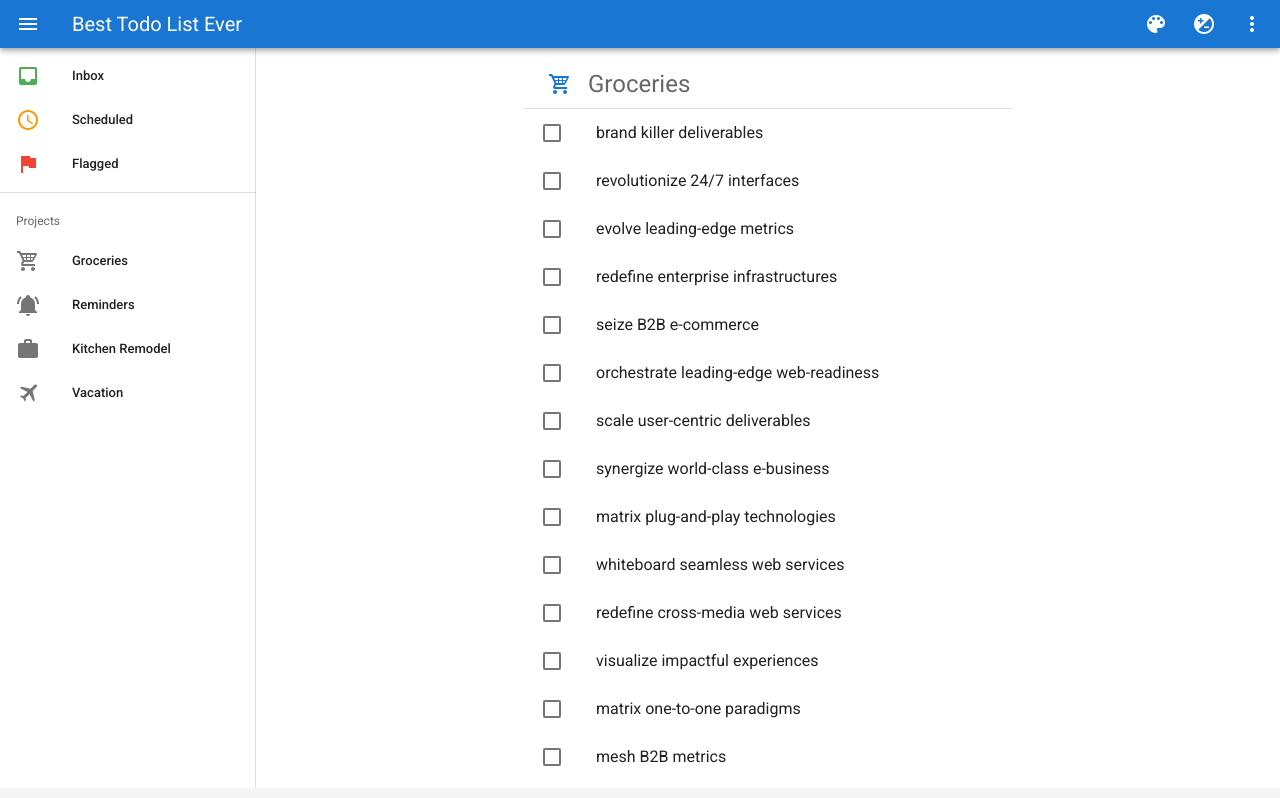
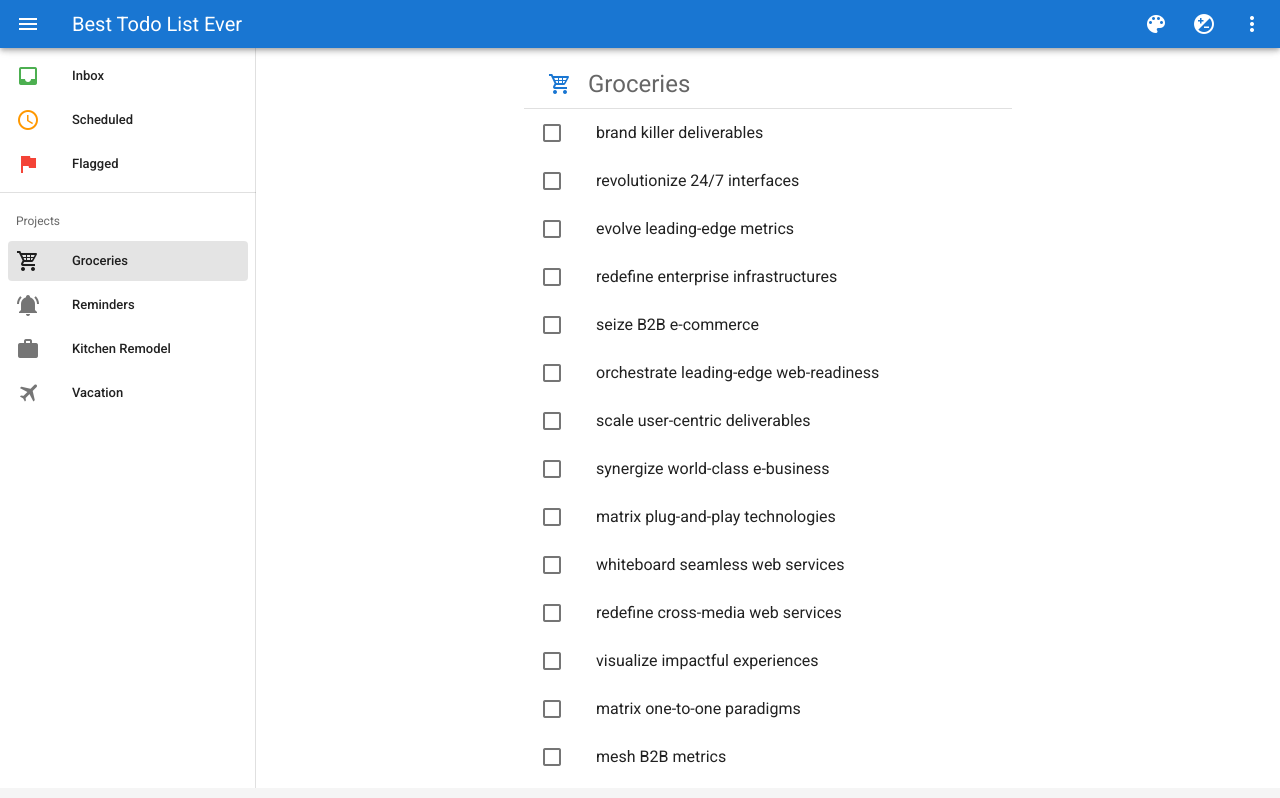
Before and after one commit to heyodai/cs456-final, a Vue app: page /groceries in a window 1280 px wide. Shown: the top 798 px of the page. Built offline with nearby package versions, Linux system fonts and the light colour scheme.

Commit message:
highlight active nav item

```diff
--- a/src/App.vue
+++ b/src/App.vue
@@ -20,7 +20,7 @@
       <v-list dense nav>
         <v-subheader>Projects</v-subheader>
 
-        <v-list-item v-for="item in items_second" :key="item.title" link :href="item.href">
+        <v-list-item v-for="item in items_second" :key="item.title" link :to="item.href">
           <v-list-item-icon>
             <v-icon>{{ item.icon }}</v-icon>
           </v-list-item-icon>
--- a/src/router/index.ts
+++ b/src/router/index.ts
@@ -19,7 +19,7 @@ const routes: Array<RouteConfig> = [
   },
   {
     path: '/groceries',
-    name: 'groceries',
+    name: 'Groceries',
     component: () => import(/* webpackChunkName: "about" */ '../views/GroceriesView.vue')
   },
 ]
```
